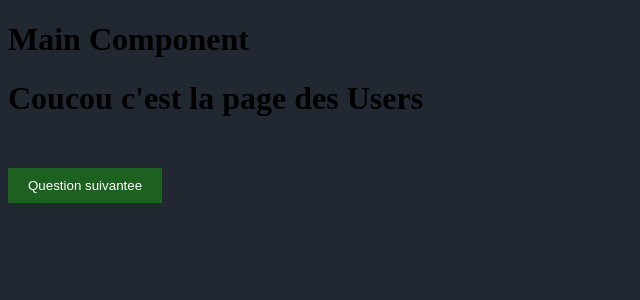
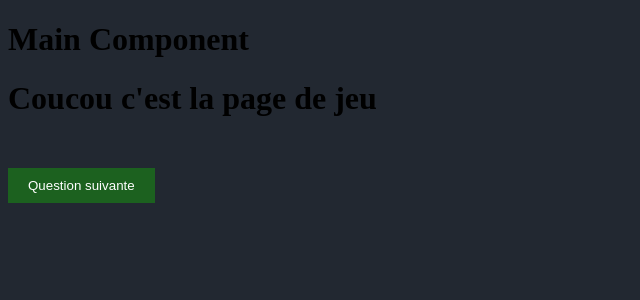
Before and after one commit to 2019-2020-ps6/2022-2023-ps6-les-gourmets, an Angular app in the folder front-end/: page /GamePageComponent in a window 1280 px wide. Shown: the top 300 px of the page, without its empty margins (0-640 px from the left). Built offline with nearby package versions, Linux system fonts and the light colour scheme.

Commit message:
correction GamePage #9

```diff
--- a/front-end/src/app/Components/Jouer/GamePage/GamepageComponent.component.html
+++ b/front-end/src/app/Components/Jouer/GamePage/GamepageComponent.component.html
@@ -1,4 +1,4 @@
-<h1>Coucou c'est la page des Users</h1>
+<h1>Coucou c'est la page de jeu</h1>
 
 
-<button type="submit" class="submit" (click)="onNextQuestion()">Question suivantee</button>
+<button type="submit" class="submit" (click)="onNextQuestion()">Question suivante</button>
```
